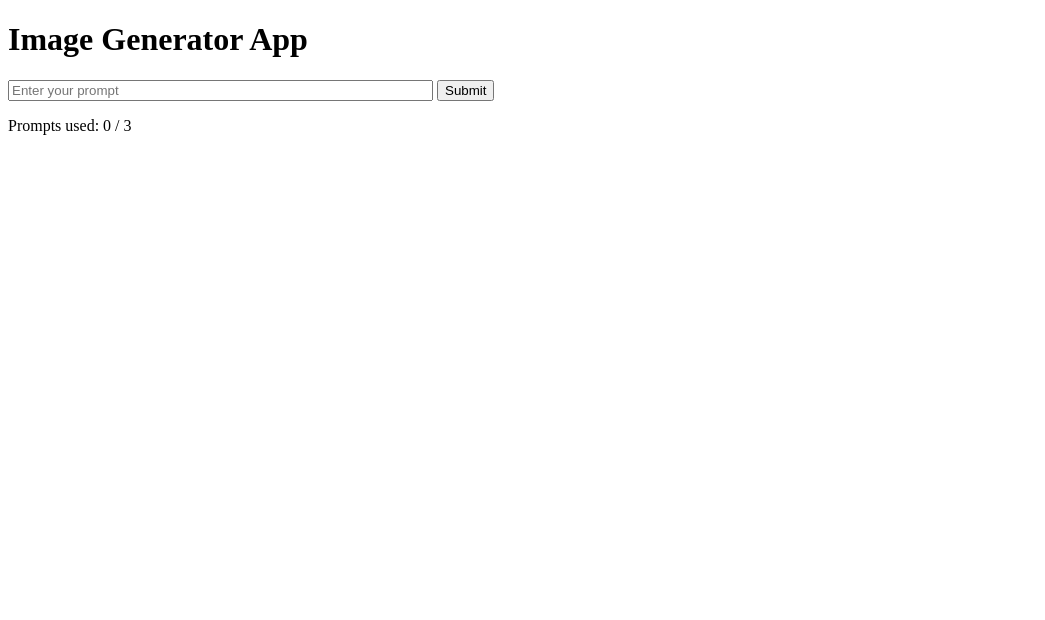
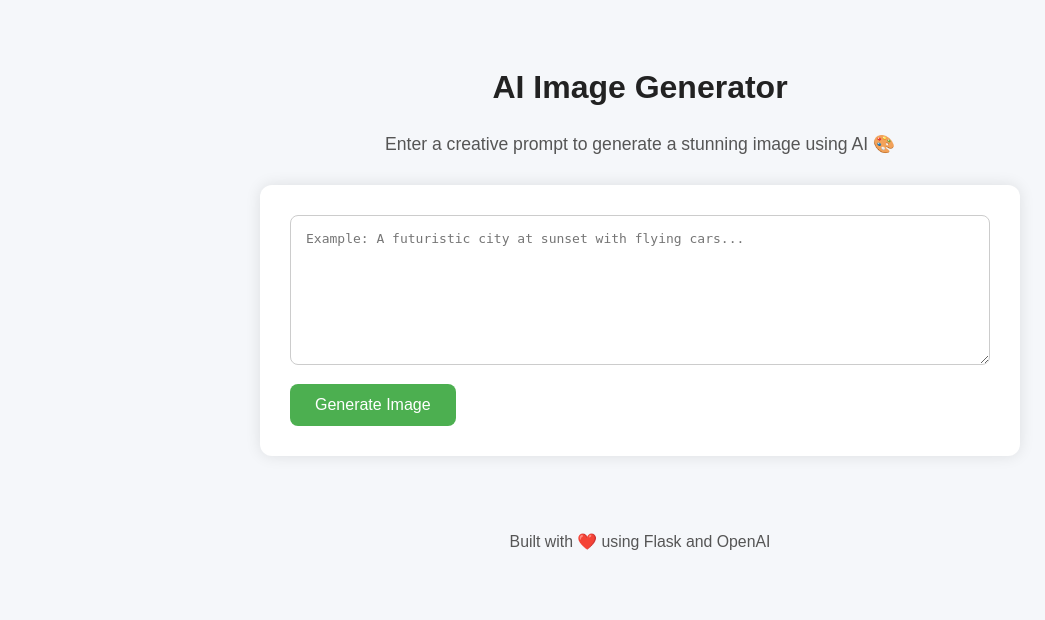
Before and after one commit to Hiep-cao-cov/create_image, a Flask app: page / in a window 1280 px wide. Shown: the top 620 px of the page, without its empty margins (0-1045 px from the left). Run offline with Flask 3, Linux system fonts and the light colour scheme.

Commit message:
Improve UI: larger prompt box and better design

```diff
--- a/templates/index.html
+++ b/templates/index.html
@@ -2,23 +2,103 @@
 <html lang="en">
 <head>
     <meta charset="UTF-8">
-    <title>Image Generator</title>
+    <title>AI Image Generator</title>
+    <style>
+        body {
+            font-family: Arial, sans-serif;
+            background: #f5f7fa;
+            display: flex;
+            flex-direction: column;
+            align-items: center;
+            padding: 40px;
+            color: #333;
+        }
+
+        h1 {
+            color: #222;
+            margin-bottom: 10px;
+        }
+
+        p {
+            margin-bottom: 30px;
+            font-size: 1.1em;
+            color: #555;
+        }
+
+        form {
+            background: white;
+            padding: 30px;
+            border-radius: 12px;
+            box-shadow: 0 0 15px rgba(0, 0, 0, 0.1);
+            max-width: 700px;
+            width: 100%;
+        }
+
+        textarea {
+            width: 100%;
+            height: 150px;
+            padding: 15px;
+            font-size: 1em;
+            border: 1px solid #ccc;
+            border-radius: 8px;
+            resize: vertical;
+            box-sizing: border-box;
+        }
+
+        button {
+            background-color: #4CAF50;
+            color: white;
+            border: none;
+            padding: 12px 25px;
+            font-size: 1em;
+            border-radius: 8px;
+            cursor: pointer;
+            margin-top: 15px;
+        }
+
+        button:hover {
+            background-color: #45a049;
+        }
+
+        .image-container {
+            margin-top: 40px;
+            text-align: center;
+        }
+
+        .image-container img {
+            max-width: 100%;
+            border-radius: 10px;
+            box-shadow: 0 0 10px rgba(0,0,0,0.15);
+        }
+
+        .footer {
+            margin-top: 60px;
+            font-size: 0.9em;
+            color: #888;
+        }
+    </style>
 </head>
 <body>
-    <h1>Image Generator App</h1>
-    <form method="post">
-        <input type="text" name="prompt" placeholder="Enter your prompt" size="50" required>
-        <button type="submit">Submit</button>
+
+    <h1>AI Image Generator</h1>
+    <p>Enter a creative prompt to generate a stunning image using AI 🎨</p>
+
+    <form method="POST">
+        <textarea name="prompt" placeholder="Example: A futuristic city at sunset with flying cars..."></textarea>
+        <br>
+        <button type="submit">Generate Image</button>
     </form>
 
-    <p>Prompts used: {{ count }} / 3</p>
-
-    {% if message %}
-        <p><strong>{{ message }}</strong></p>
+    {% if image_url %}
+    <div class="image-container">
+        <h2>🖼️ Your AI Image:</h2>
+        <img src="{{ image_url }}" alt="Generated Image">
+    </div>
     {% endif %}
 
-    {% if image_url %}
-        <img src="{{ image_url }}" alt="Generated Image">
-    {% endif %}
+    <div class="footer">
+        <p>Built with ❤️ using Flask and OpenAI</p>
+    </div>
+
 </body>
 </html>
```
